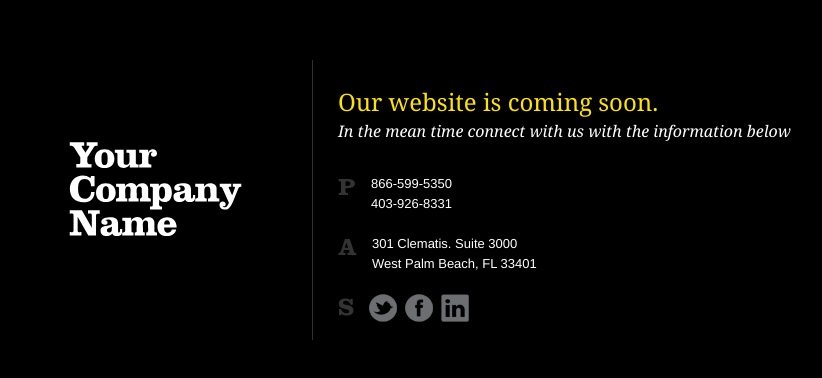
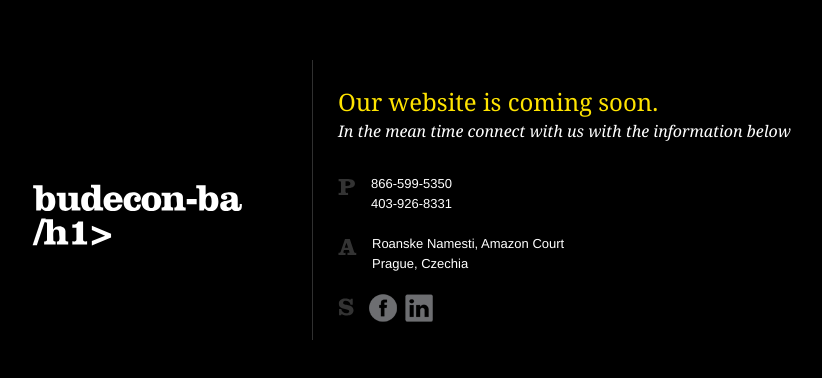
Before and after one commit to Noaa87/budecon-ba, a plain HTML site: page index.html in a window 1280 px wide. Shown: the part 200-578 px from the top of the page, without its empty margins (207-1029 px from the left). Drawn offline with nearby package versions, Linux system fonts and the light colour scheme.

Commit message:
small fix

```diff
--- a/index.html
+++ b/index.html
@@ -16,7 +16,7 @@
 <body>
 <div id="shim"></div>
 <div id="content">
-	<div class="logo_box"><h1>Your<br/>Company<br/>Name</h1></div>
+	<div class="logo_box"><h1><br/>budecon-ba<br/>/h1></div>
 	<div class="main_box">
 		<h2>Our website is coming soon.<br/><span>In the mean time connect with us with the information below</span></h2>
 
@@ -27,14 +27,13 @@
 			</li>
 			<li>
 				<h3>A</h3>
-				<p>301 Clematis. Suite 3000<br/>West Palm Beach, FL 33401</p>
+				<p>Roanske Namesti, Amazon Court<br/>Prague, Czechia</p>
 			</li>
 			<li>
 				<h3>S</h3>
 				<p class="social">
-					<a href="#" class="tw"></a>
 					<a href="#" class="fb"></a>
-					<a href="#" class="li"></a>
+					<a href="https://www.linkedin.com/in/robin-zugeh%C3%B6r-624341107/" class="li"></a>
 				</p>
 			</li>
 		</ul>
```
